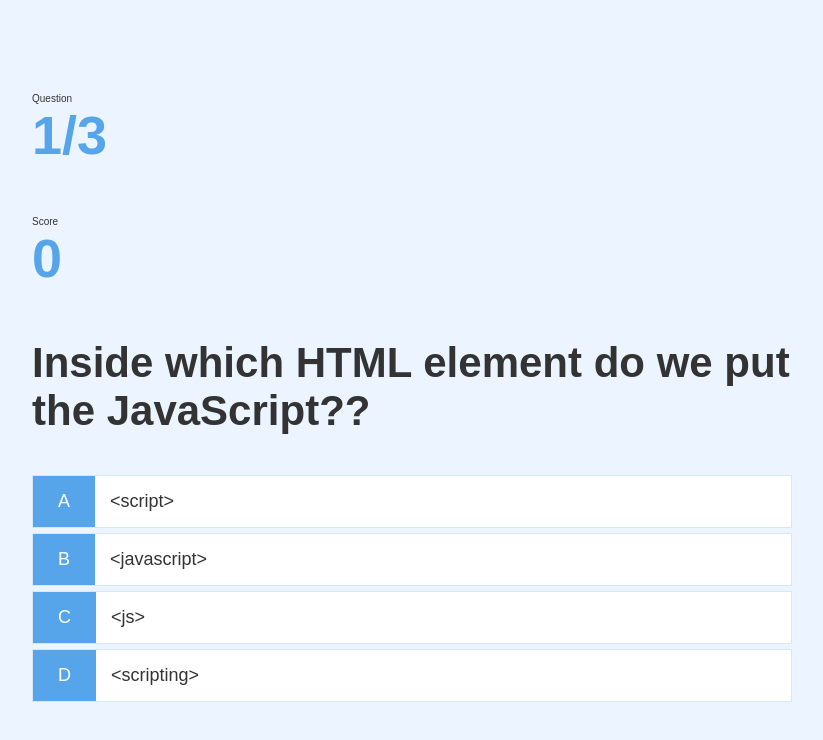
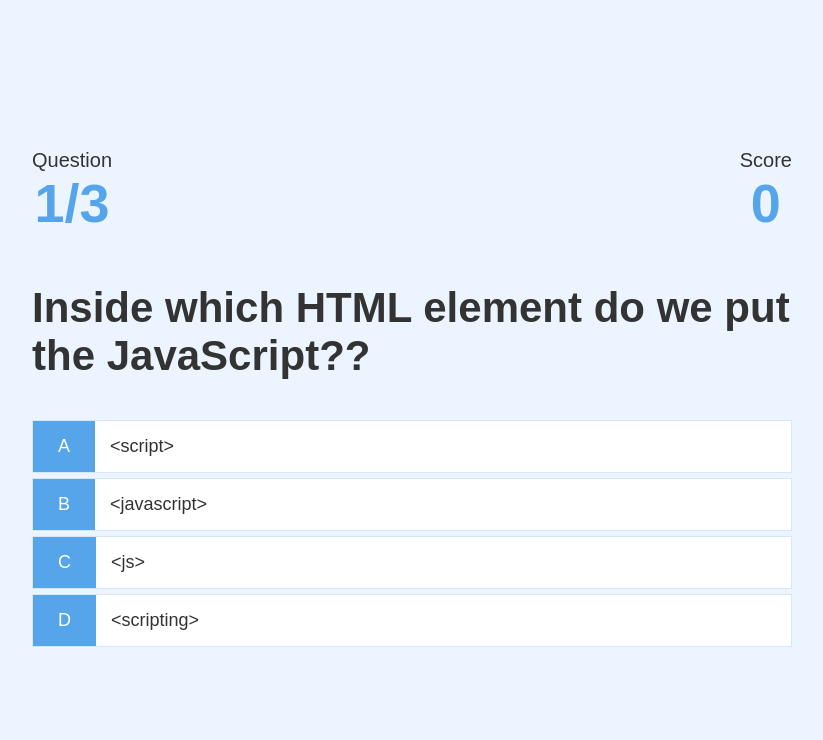
Before and after one commit to vaida898/quiz-example, a plain HTML site: page game.html in a window 1280 px wide. Shown: the whole page, without its empty margins (228-1051 px from the left). Drawn offline with Linux system fonts and the light colour scheme.

Commit message:
game adds score properly and shows how many questions left to answer

```diff
--- a/game.css
+++ b/game.css
@@ -32,3 +32,19 @@
 .incorrect {
     background-color: #dc3545;
 }
+
+/* HUD */
+
+#hud {
+    display: flex;
+    justify-content: space-between;
+}
+
+.hud-prefix {
+    text-align: center;
+    font-size: 2rem;
+}
+
+.hud-main-text {
+    text-align: center;
+}
--- a/game.js
+++ b/game.js
@@ -1,6 +1,7 @@
 const question = document.getElementById("question");
 const choices = Array.from(document.getElementsByClassName("choice-text"));
-console.log(choices);
+const questionCounterText = document.getElementById("questionCounter");
+const scoreText = document.getElementById("score");
 
 let currentQuestion = {};
 let acceptingAnswers = true;
@@ -55,6 +56,7 @@ getNewQuestion = () => {
         return window.location.assign("/end.html");
     }
     questionCounter++;
+    questionCounterText.innerText = `${questionCounter}/${MAX_QUESTIONS}`;
     const questionIndex = Math.floor(Math.random() * availableQuestions.length);
     currentQuestion = availableQuestions[questionIndex];
     question.innerText = currentQuestion.question;
@@ -78,7 +80,10 @@ choices.forEach(choice => {
         const selectedAnswer  = selectedChoice.dataset["number"];
 
         const classToApply = selectedAnswer == currentQuestion.answer ? "correct" : "incorrect";
-        console.log(classToApply);
+
+        if(classToApply === "correct") {
+            incrementScore(CORRECT_BONUS);
+        }
 
         selectedChoice.parentElement.classList.add(classToApply);
         setTimeout( () => {
@@ -88,4 +93,9 @@ choices.forEach(choice => {
     });
 });
 
+incrementScore = num => {
+    score += num;
+    scoreText.innerText = score;
+};
+
 startGame();
```
